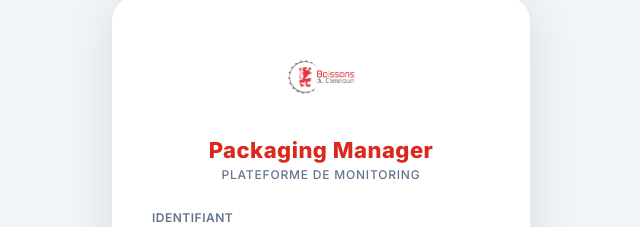
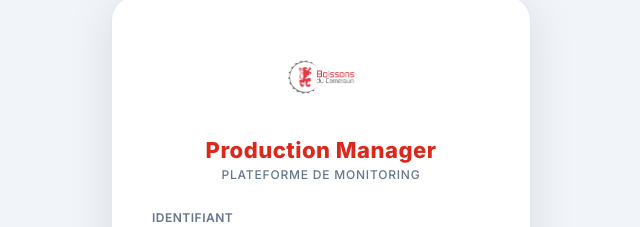
Before and after one commit to Frosters03/sabc-platform, a React (Create React App) app in the folder frontend_platform/: page /login in a window 1280 px wide. Shown: the part 173-400 px from the top of the page, without its empty margins (319-959 px from the left). Built offline with nearby package versions, Linux system fonts and the light colour scheme; no server answers.

Commit message:
Renommage Production Manager

```diff
--- a/frontend_platform/public/index.html
+++ b/frontend_platform/public/index.html
@@ -31,7 +31,7 @@
       work correctly both with client-side routing and a non-root public URL.
       Learn how to configure a non-root public URL by running `npm run build`.
     -->
-    <title>SABC Packaging Manager</title>
+    <title>SABC Production Manager</title>
     <style>
       * { margin: 0; padding: 0; box-sizing: border-box; }
       html, body, #root {
--- a/frontend_platform/src/pages/auth/Login.jsx
+++ b/frontend_platform/src/pages/auth/Login.jsx
@@ -118,7 +118,7 @@ export default function Login() {
           margin: '0 0 4px',
           letterSpacing: 0.5,
         }}>
-          Packaging Manager
+          Production Manager
         </h1>
         <p style={{
           fontSize: 12,
```
Also changed, not shown: frontend_platform/public/manifest.json, 1 other file (tests, documents, lock files or other folders).
